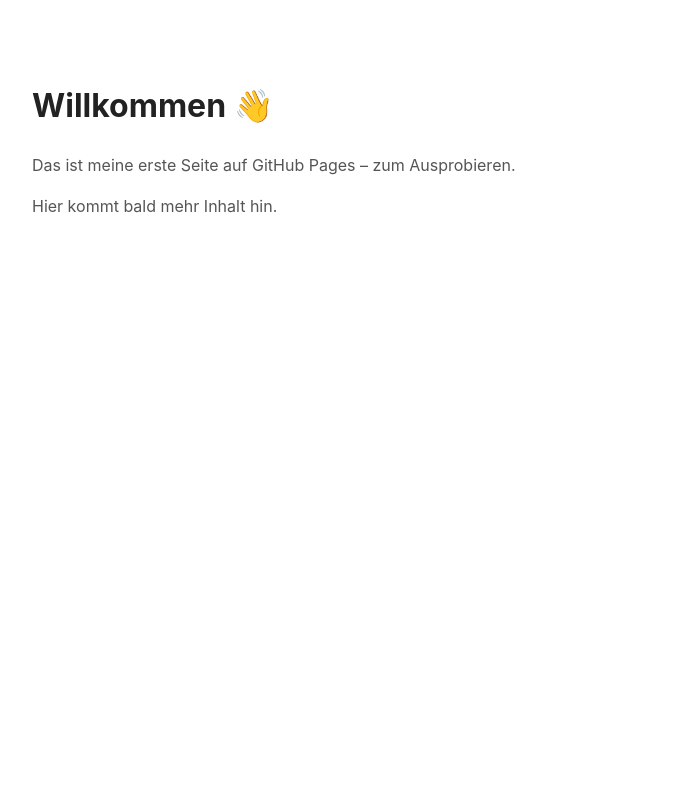
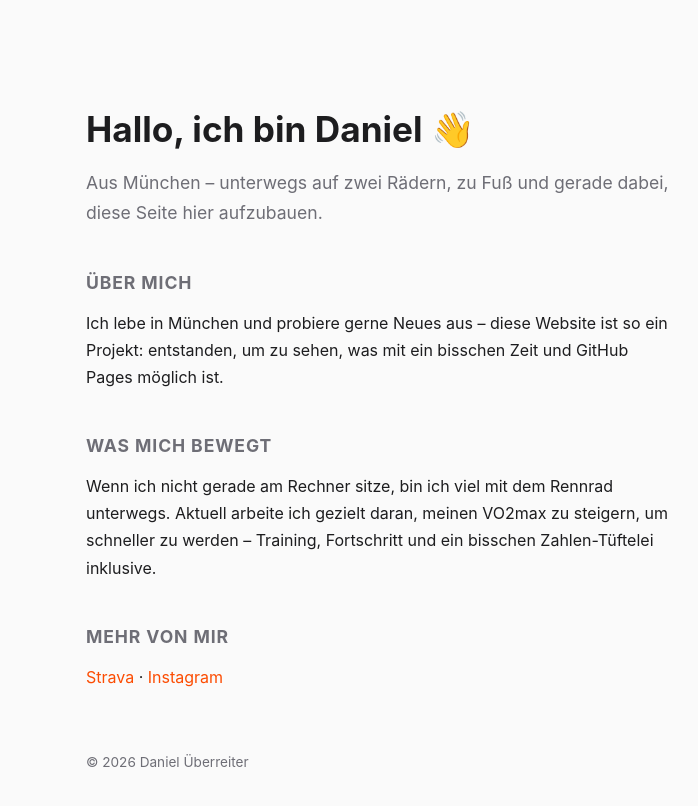
Before and after one commit to 8myjwj4zvx-gif/MyOwnWebsite, a plain HTML site: page index.html in a window 1280 px wide. Shown: the whole page, without its empty margins (258-956 px from the left). Drawn offline with Linux system fonts and the light colour scheme.

Commit message:
Update Inhalt 2026-07-01 15:36

```diff
--- a/index.html
+++ b/index.html
@@ -3,23 +3,47 @@
 <head>
   <meta charset="UTF-8">
   <meta name="viewport" content="width=device-width, initial-scale=1.0">
-  <title>Meine Website</title>
+  <title>Daniel Überreiter</title>
   <style>
+    :root {
+      --bg: #fafafa;
+      --text: #1d1d1f;
+      --muted: #6e6e76;
+      --accent: #fc4c02;
+    }
+    * { box-sizing: border-box; }
     body {
-      font-family: -apple-system, Segoe UI, Arial, sans-serif;
-      max-width: 700px;
-      margin: 80px auto;
-      padding: 0 20px;
-      color: #222;
-      line-height: 1.6;
+      margin: 0;
+      font-family: -apple-system, BlinkMacSystemFont, "Segoe UI", Roboto, Arial, sans-serif;
+      background: var(--bg);
+      color: var(--text);
+      line-height: 1.7;
     }
-    h1 { font-size: 2rem; }
-    p { color: #555; }
+    .wrap { max-width: 640px; margin: 0 auto; padding: 100px 24px 80px; }
+    h1 { font-size: 2.2rem; margin: 0 0 8px; }
+    .tagline { color: var(--muted); font-size: 1.1rem; margin-bottom: 40px; }
+    h2 { font-size: 1.1rem; text-transform: uppercase; letter-spacing: .05em; color: var(--muted); margin: 40px 0 12px; }
+    p { margin: 0 0 16px; }
+    footer { margin-top: 60px; color: var(--muted); font-size: 0.85rem; }
+    a { color: var(--accent); text-decoration: none; }
+    a:hover { text-decoration: underline; }
   </style>
 </head>
 <body>
-  <h1>Willkommen 👋</h1>
-  <p>Das ist meine erste Seite auf GitHub Pages – zum Ausprobieren.</p>
-  <p>Hier kommt bald mehr Inhalt hin.</p>
+  <div class="wrap">
+    <h1>Hallo, ich bin Daniel 👋</h1>
+    <p class="tagline">Aus München – unterwegs auf zwei Rädern, zu Fuß und gerade dabei, diese Seite hier aufzubauen.</p>
+
+    <h2>Über mich</h2>
+    <p>Ich lebe in München und probiere gerne Neues aus – diese Website ist so ein Projekt: entstanden, um zu sehen, was mit ein bisschen Zeit und GitHub Pages möglich ist.</p>
+
+    <h2>Was mich bewegt</h2>
+    <p>Wenn ich nicht gerade am Rechner sitze, bin ich viel mit dem Rennrad unterwegs. Aktuell arbeite ich gezielt daran, meinen VO2max zu steigern, um schneller zu werden – Training, Fortschritt und ein bisschen Zahlen-Tüftelei inklusive.</p>
+
+    <h2>Mehr von mir</h2>
+    <p><a href="https://www.strava.com/athletes/1903190400" target="_blank" rel="noopener">Strava</a> · <a href="https://www.instagram.com/uebi.122" target="_blank" rel="noopener">Instagram</a></p>
+
+    <footer>&copy; 2026 Daniel Überreiter</footer>
+  </div>
 </body>
 </html>
```
